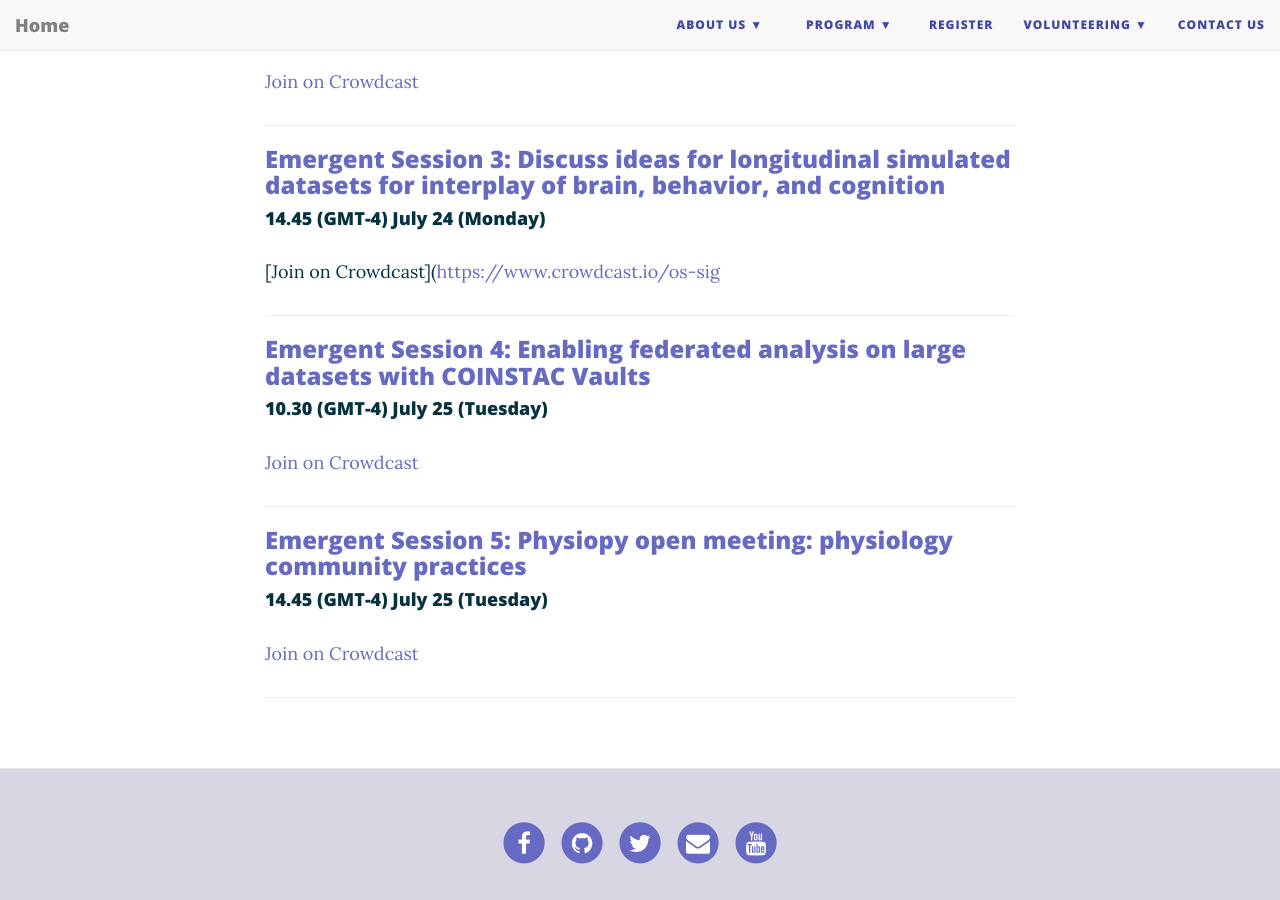
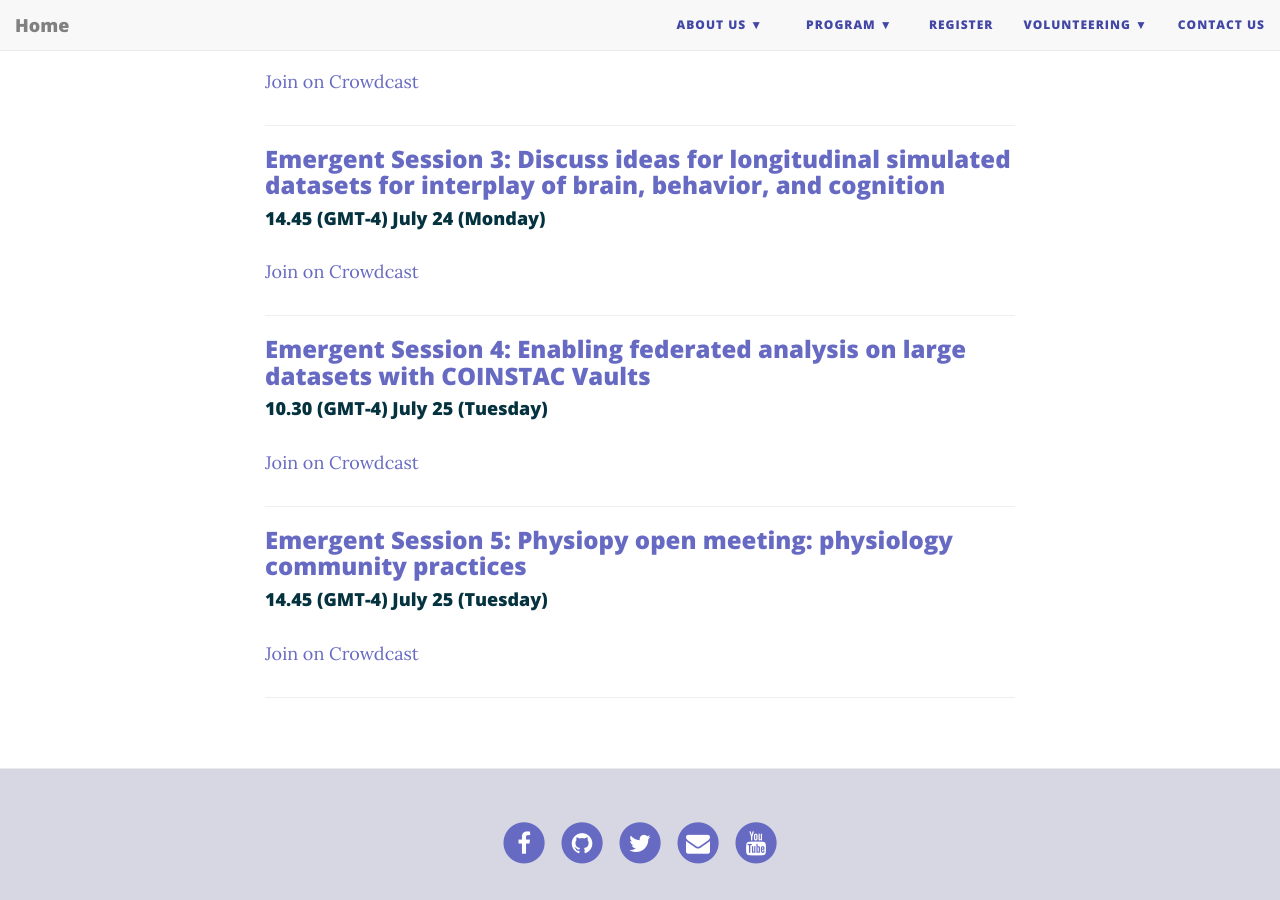
Before and after one commit to ohbm/osr2023, a Jekyll site: the page built from emergent.md, in a window 1280 px wide and 900 px high, scrolled down 565 px. Built offline with Jekyll 4.4.1, drawn with Linux system fonts in a browser that asks for light colours; nearby versions of some CDN libraries; some of the changed lines change nothing that is shown.

Commit message:
fixed typo

```diff
--- a/emergent.md
+++ b/emergent.md
@@ -17,7 +17,7 @@
 
 ### [Emergent Session 3: Discuss ideas for longitudinal simulated datasets for interplay of brain, behavior, and cognition](https://github.com/ohbm/osr2023/issues/5)
 #### 14.45 (GMT-4) July 24 (Monday)
-[Join on Crowdcast]([https://www.crowdcast.io/os-sig](https://www.crowdcast.io/e/osr-2023-emergent-3)
+[Join on Crowdcast](https://www.crowdcast.io/e/osr-2023-emergent-3)
 
 ---
 
```
